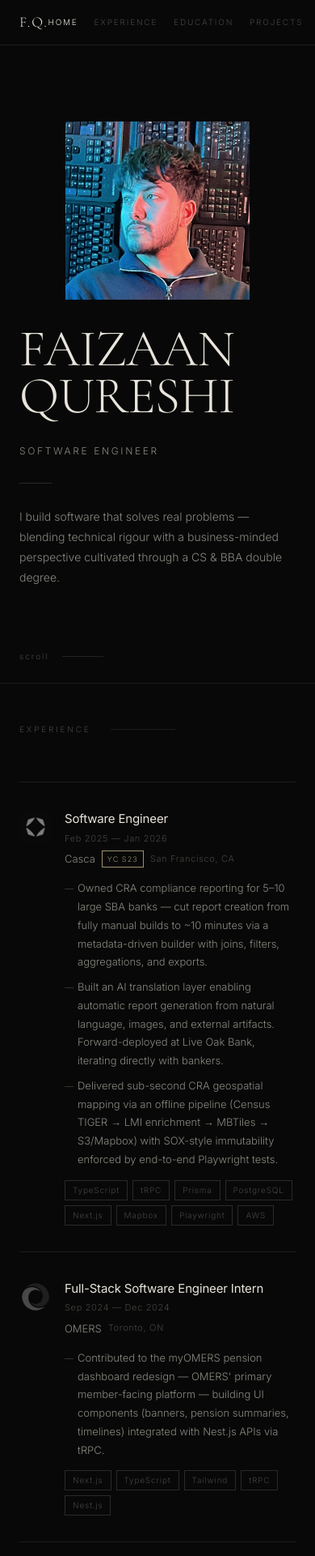
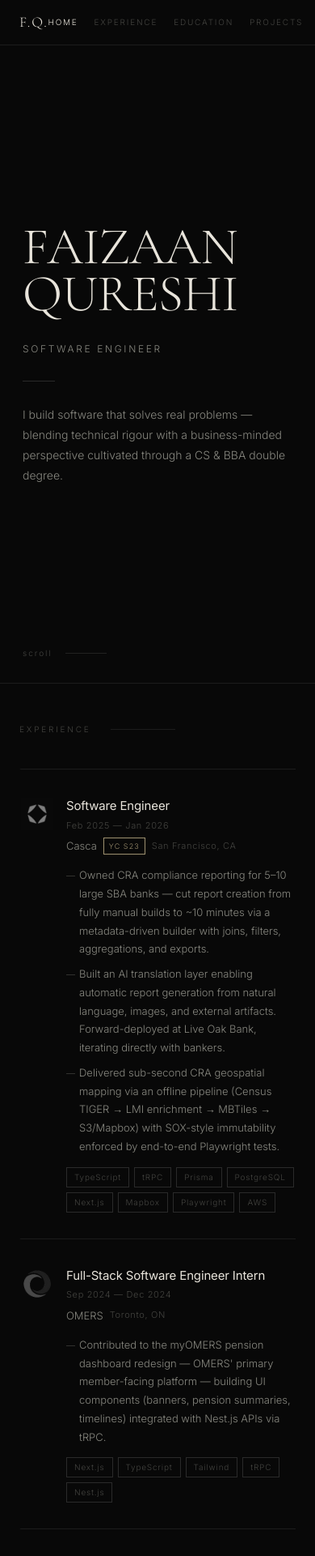
Before and after one commit to faizaanqureshi/faizaan-website, a React (Create React App) app: page / in a window 390 px wide. Shown: the top 1921 px of the page at 81% size. Built offline with nearby package versions, Linux system fonts and the light colour scheme.

Commit message:
finishing touches

```diff
--- a/src/App.css
+++ b/src/App.css
@@ -216,7 +216,7 @@ button { background: none; border: none; cursor: pointer; font: inherit; color:
   border-bottom: 1px solid var(--border);
 }
 
-.section-header { display: flex; align-items: center; gap: 24px; margin-bottom: 56px; }
+.section-header { display: flex; align-items: center; gap: 24px; margin-bottom: 40px; }
 
 .section-label {
   font-size: 10px;
@@ -239,7 +239,7 @@ button { background: none; border: none; cursor: pointer; font: inherit; color:
 /* ============================================
    EXPERIENCE
    ============================================ */
-.experience-list { display: flex; flex-direction: column; }
+.experience-list { display: flex; flex-direction: column; max-width: 820px; }
 
 .exp-item {
   display: grid;
@@ -248,8 +248,12 @@ button { background: none; border: none; cursor: pointer; font: inherit; color:
   align-items: flex-start;
   padding: 32px 0;
   border-bottom: 1px solid var(--border);
+  border-left: 2px solid transparent;
+  padding-left: 0;
+  transition: border-color 0.25s var(--ease);
 }
 .exp-item:first-child { border-top: 1px solid var(--border); }
+.exp-item:hover { border-left-color: var(--border-mid); padding-left: 12px; }
 
 .exp-logo-wrap { padding-top: 3px; }
 
@@ -329,7 +333,7 @@ button { background: none; border: none; cursor: pointer; font: inherit; color:
 /* ============================================
    EDUCATION
    ============================================ */
-.education-list { display: flex; flex-direction: column; }
+.education-list { display: flex; flex-direction: column; max-width: 820px; }
 
 .edu-item {
   display: grid;
@@ -361,7 +365,7 @@ button { background: none; border: none; cursor: pointer; font: inherit; color:
 /* ============================================
    PROJECTS
    ============================================ */
-.projects-list { display: flex; flex-direction: column; }
+.projects-list { display: flex; flex-direction: column; max-width: 820px; }
 
 .project-item {
   padding: 32px 0;
@@ -464,11 +468,13 @@ button { background: none; border: none; cursor: pointer; font: inherit; color:
   .mobile-nav { display: flex; }
   .main-content { margin-left: 0; padding-top: 56px; }
 
-  .hero-section { padding: 48px 24px 72px; min-height: calc(100vh - 56px); }
-  .hero-inner { flex-direction: column-reverse; gap: 32px; }
-  .hero-photo { width: 100%; height: 220px; object-position: center 20%; }
-  .hero-photo-frame { display: none; }
-  .hero-scroll { left: 24px; bottom: 24px; }
+  .hero-section { padding: 48px 28px 72px; min-height: calc(100vh - 56px); }
+
+  .hero-inner { flex-direction: column; gap: 0; }
+
+  .hero-photo-wrap { display: none; }
+
+  .hero-scroll { left: 28px; bottom: 28px; }
 
   .content-section { padding: 48px 24px; }
 
```
